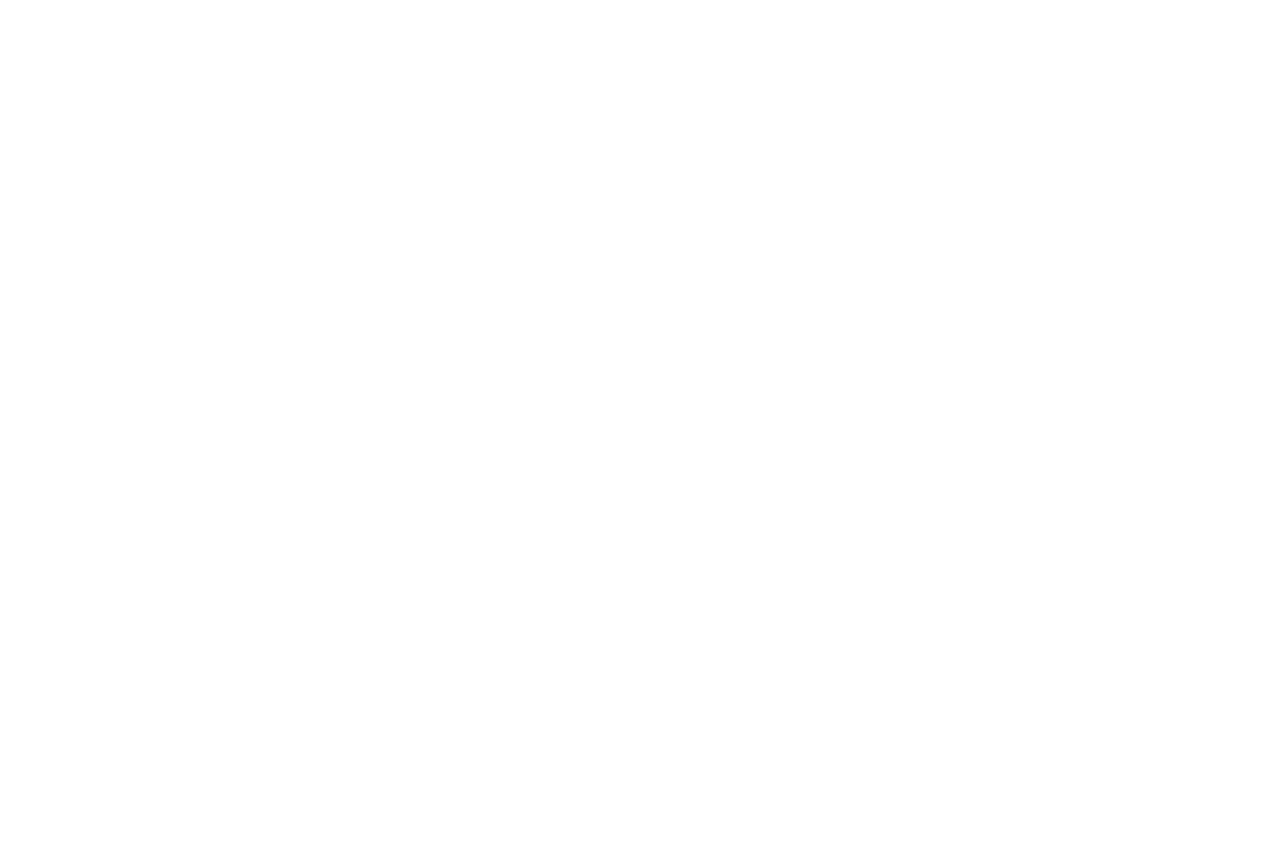
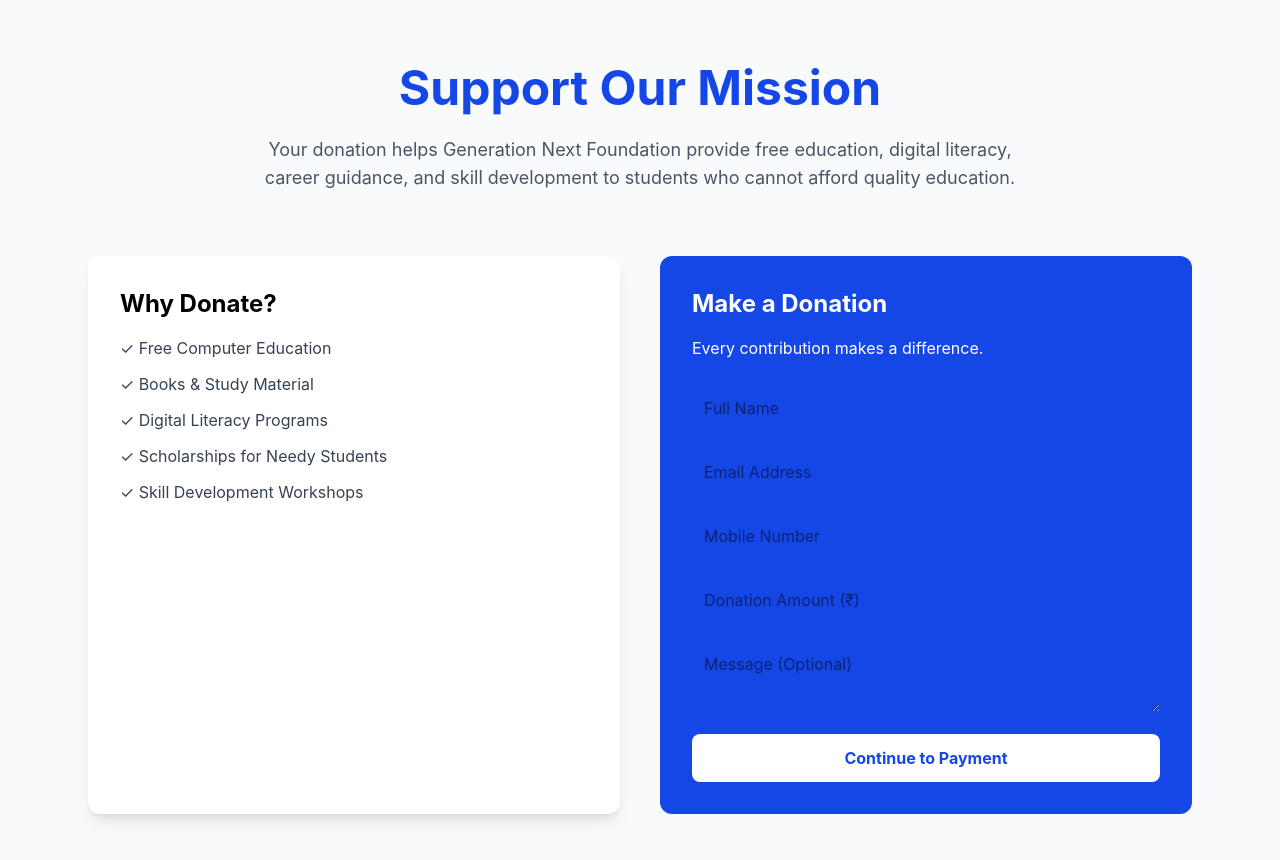
Before and after one commit to hardiksrivastava842-sketch/generation-next-foundation, a React (Vite) app: page /donation in a window 1280 px wide. Before the commit this address had no page. Shown: the top 860 px of the page. Before the commit the page ends 800 px from the top, so only its background shows below. Built offline with nearby package versions, Linux system fonts and the light colour scheme.

Commit message:
Added donation QR code and payment section

```diff
--- a/src/App.jsx
+++ b/src/App.jsx
@@ -11,7 +11,7 @@
 import TypingResults from "./pages/TypingResults";
 import HindiTypingCourse from "./pages/HindiTypingCourse";
 import TypingLanguage from "./pages/TypingLanguage";
-
+import Donation from "./components/Donation";
 function App() {
   return (
     <Routes>
@@ -49,6 +49,9 @@
       {/* Typing Language */}
       <Route path="/typing-language" element={<TypingLanguage />} />
 
+            {/* Donation */}
+      <Route path="/donation" element={<Donation />} />
+
     </Routes>
   );
 }
--- /dev/null
+++ b/src/components/Donation.jsx
@@ -0,0 +1,178 @@
+import { useState } from "react";
+
+
+function Donation() {
+  const [formData, setFormData] = useState({
+
+  name: "",
+  email: "",
+  mobile: "",
+  amount: "",
+  message: "",
+
+
+
+});
+const [showPayment, setShowPayment] = useState(false);
+const [showVerification, setShowVerification] = useState(false);
+const handleChange = (e) => {
+  setFormData({
+    ...formData,
+    [e.target.name]: e.target.value,
+  });
+};
+  return (
+    <section className="min-h-screen bg-gray-50 py-16">
+      <div className="max-w-6xl mx-auto px-6">
+
+        <h1 className="text-5xl font-bold text-center text-blue-700 mb-6">
+          Support Our Mission
+        </h1>
+
+        <p className="text-center text-gray-600 max-w-3xl mx-auto text-lg">
+          Your donation helps Generation Next Foundation provide free education,
+          digital literacy, career guidance, and skill development to students
+          who cannot afford quality education.
+        </p>
+
+        <div className="grid md:grid-cols-2 gap-10 mt-16">
+
+          <div className="bg-white shadow-lg rounded-xl p-8">
+            <h2 className="text-2xl font-bold mb-4">
+              Why Donate?
+            </h2>
+
+            <ul className="space-y-3 text-gray-700">
+              <li>✓ Free Computer Education</li>
+              <li>✓ Books & Study Material</li>
+              <li>✓ Digital Literacy Programs</li>
+              <li>✓ Scholarships for Needy Students</li>
+              <li>✓ Skill Development Workshops</li>
+            </ul>
+          </div>
+
+          <div className="bg-blue-700 text-white rounded-xl p-8">
+            <h2 className="text-2xl font-bold mb-4">
+              Make a Donation
+            </h2>
+
+            <p className="mb-6">
+              Every contribution makes a difference.
+            </p>
+
+            <input
+  type="text"
+  name="name"
+  placeholder="Full Name"
+  value={formData.name}
+  onChange={handleChange}
+  className="w-full p-3 rounded-lg text-black mb-4"
+/>
+<input
+  type="email"
+  name="email"
+  placeholder="Email Address"
+  value={formData.email}
+  onChange={handleChange}
+  className="w-full p-3 rounded-lg text-black mb-4"
+  required
+/>
+<input
+  type="text"
+  name="mobile"
+  placeholder="Mobile Number"
+  value={formData.mobile}
+  onChange={handleChange}
+  className="w-full p-3 rounded-lg text-black mb-4"
+  required
+/>
+
+<input
+  type="number"
+  name="amount"
+  placeholder="Donation Amount (₹)"
+  value={formData.amount}
+  onChange={handleChange}
+  className="w-full p-3 rounded-lg text-black mb-4"
+  required
+/>
+
+<textarea
+  name="message"
+  placeholder="Message (Optional)"
+  value={formData.message}
+  onChange={handleChange}
+  className="w-full p-3 rounded-lg text-black mb-4"
+/>
+
+<button
+  type="button"
+  onClick={() => setShowPayment(true)}
+  className="w-full bg-white text-blue-700 py-3 rounded-lg font-bold hover:bg-gray-100"
+>
+  Continue to Payment
+</button>
+{showPayment && (
+  <div className="mt-8 border-t border-blue-300 pt-6">
+
+    <h3 className="text-2xl font-bold text-center mb-6">
+      Scan QR Code
+    </h3>
+
+    <div className="flex justify-center">
+      <img
+        src="/donation-qr.jpg"
+        alt="Donation QR"
+        className="w-64 h-64 bg-white rounded-lg shadow-lg p-2"
+      />
+    </div>
+
+    <div className="text-center mt-6">
+      <p className="font-semibold text-lg">
+        UPI ID
+      </p>
+
+      <p className="bg-white text-blue-700 inline-block px-4 py-2 rounded-lg mt-2 font-bold">
+      srivastava.mr@superyes
+      </p>
+    </div>
+
+  </div>
+)}
+{showPayment && (
+  <div className="mt-8 border-t border-blue-400 pt-6">
+
+    <h3 className="text-xl font-bold text-center mb-4">
+      Scan & Donate
+    </h3>
+
+    <div className="flex justify-center">
+      <img
+        src="/donation-qr.jpg"
+        alt="Donation QR"
+        className="w-60 h-60 bg-white rounded-lg p-2"
+      />
+    </div>
+
+    <div className="text-center mt-5">
+      <p className="font-semibold">UPI ID</p>
+
+      <p className="bg-white text-blue-700 inline-block px-4 py-2 rounded-lg mt-2">
+        srivastava.mr@superyes@
+      </p>
+    </div>
+
+  </div>
+)}
+
+
+
+          </div>
+
+        </div>
+
+      </div>
+    </section>
+  );
+}
+export default Donation;
--- a/src/components/Navbar/Navbar.jsx
+++ b/src/components/Navbar/Navbar.jsx
@@ -13,17 +13,67 @@
         </Link>
 
         {/* Menu */}
-        <ul className="flex gap-8 font-medium text-gray-700">
-          <li className="hover:text-blue-700 cursor-pointer">Home</li>
-          <li className="hover:text-blue-700 cursor-pointer">About</li>
-          <li className="hover:text-blue-700 cursor-pointer">Courses</li>
-          <li className="hover:text-blue-700 cursor-pointer">Students</li>
-          <li className="hover:text-blue-700 cursor-pointer">Contact</li>
+        <ul className="flex items-center gap-8 font-medium text-gray-700">
+
+          <li>
+            <Link
+              to="/"
+              className="hover:text-purple-700 transition"
+            >
+              Home
+            </Link>
+          </li>
+
+          <li>
+            <a
+              href="/#about"
+              className="hover:text-purple-700 transition"
+            >
+              About
+            </a>
+          </li>
+
+          <li>
+            <Link
+              to="/donation"
+              className="hover:text-purple-700 transition"
+            >
+              Donation
+            </Link>
+          </li>
+
+          <li>
+            <a
+              href="/#courses"
+              className="hover:text-purple-700 transition"
+            >
+              Courses
+            </a>
+          </li>
+
+          <li>
+            <a
+              href="/#students"
+              className="hover:text-purple-700 transition"
+            >
+              Students
+            </a>
+          </li>
+
+          <li>
+            <a
+              href="/#contact"
+              className="hover:text-purple-700 transition"
+            >
+              Contact
+            </a>
+          </li>
+
         </ul>
 
-        {/* Admin Login Button */}
+        {/* Admin Login */}
         <Link to="/login">
-          <button className="bg-blue-700 text-white px-5 py-2 rounded-lg hover:bg-blue-800 transition">
+          <button className="bg-purple-700 text-white px-5 py-2 rounded-lg hover:bg-purple-800 transition duration-300">
             Admin Login
           </button>
         </Link>
--- a/src/pages/HindiTypingCourse.jsx
+++ b/src/pages/HindiTypingCourse.jsx
@@ -2,7 +2,7 @@
 import { krutiKeys } from "../utils/krutiMap";
 import { db } from "../firebase/firebase";
 import { collection, addDoc, serverTimestamp } from "firebase/firestore";
-
+import { processKrutiInput } from "../utils/typingEngine";
 function HindiTypingCourse() {
 
   const [studentName, setStudentName] = useState("");
@@ -118,8 +118,10 @@
 
   // Add Character
   if (mapped) {
-    setTypedText((prev) => prev + mapped);
-  }
+  setTypedText((prev) => processKrutiInput(prev, mapped));
+} else {
+  setTypedText((prev) => processKrutiInput(prev, key));
+}
 };
 // Timer + Result Calculation
 useEffect(() => {
--- /dev/null
+++ b/src/utils/typingEngine.js
@@ -0,0 +1,30 @@
+export function processKrutiInput(previousText, currentKey) {
+
+  // ==========================
+  // छोटी इ की मात्रा (ि)
+  // ==========================
+
+  if (currentKey === "ि") {
+
+    if (previousText.length === 0)
+      return currentKey;
+
+    const lastChar = previousText.slice(-1);
+
+    return previousText.slice(0, -1) + lastChar + "ि";
+  }
+// ==========================
+// Halant (्)
+// ==========================
+
+if (currentKey === "्") {
+
+  // Do baar halant na lage
+  if (previousText.endsWith("्")) {
+    return previousText;
+  }
+
+  return previousText + "्";
+}
+  return previousText + currentKey;
+}
```
Also changed, not shown: public/donation-qr.jpg (added).
